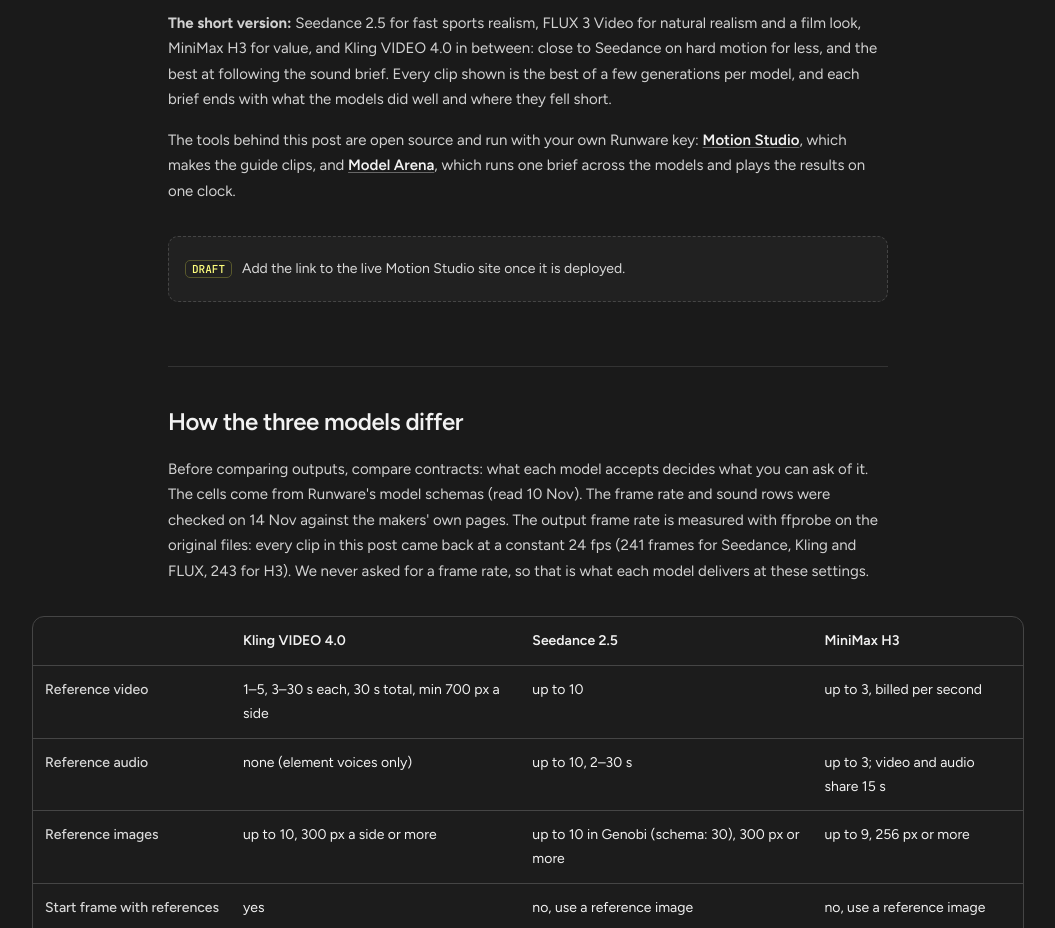
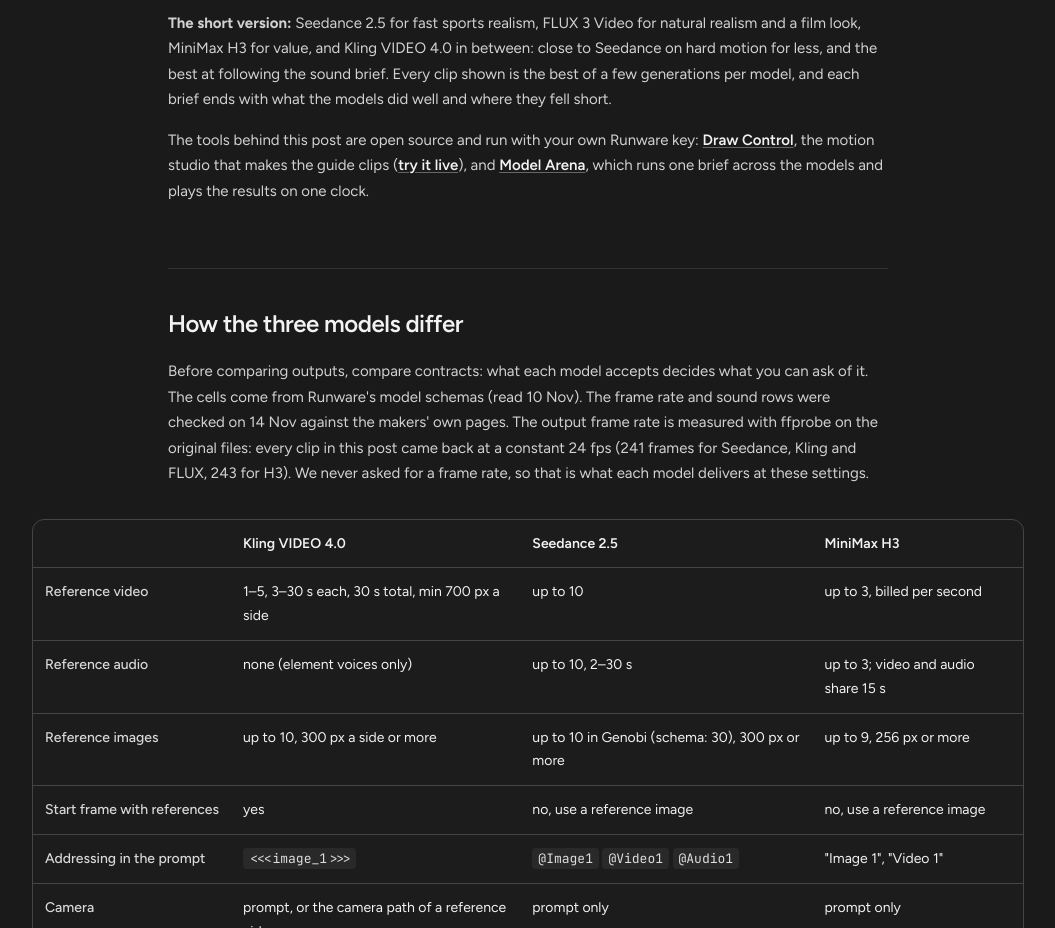
Before and after one commit to koshimazaki/model-arena, a website built with Vite: page blog/index.html in a window 1280 px wide. Shown: the part 860-1788 px from the top of the page, without its empty margins (112-1167 px from the left). Built offline with nearby package versions, Linux system fonts and the light colour scheme.

Commit message:
feat(blog): link Draw Control's repo and live site in At a glance

```diff
--- a/blog/index.html
+++ b/blog/index.html
@@ -214,8 +214,7 @@
 <h2 id="glance">At a glance</h2>
 <p>Three briefs, ten-second HD clips, generated from Genobi Studio: Seedance 2.5, Kling VIDEO 4.0 and MiniMax H3 on every brief, and FLUX 3 Video on the third. Each model got the same brief, written to its own prompting guide. The prompts are shown under every clip, with changes marked. The models ran side by side, not one after another. Each finished in three to five minutes. A 10 s HD clip cost from $0.80 (MiniMax H3) to $2.32 (Seedance 2.5).</p>
 <p><strong>The short version:</strong> Seedance 2.5 for fast sports realism, FLUX 3 Video for natural realism and a film look, MiniMax H3 for value, and Kling VIDEO 4.0 in between: close to Seedance on hard motion for less, and the best at following the sound brief. Every clip shown is the best of a few generations per model, and each brief ends with what the models did well and where they fell short.</p>
-<p>The tools behind this post are open source and run with your own Runware key: <a href="https://github.com/koshimazaki/motion-studio">Motion Studio</a>, which makes the guide clips, and <a href="https://github.com/koshimazaki/model-arena">Model Arena</a>, which runs one brief across the models and plays the results on one clock.</p>
-<div class="draft">Add the link to the live Motion Studio site once it is deployed.</div>
+<p>The tools behind this post are open source and run with your own Runware key: <a href="https://github.com/koshimazaki/draw-control">Draw Control</a>, the motion studio that makes the guide clips (<a href="https://draw-control.pages.dev/">try it live</a>), and <a href="https://github.com/koshimazaki/model-arena">Model Arena</a>, which runs one brief across the models and plays the results on one clock.</p>
 
 <h2 id="differences">How the three models differ</h2>
 <p>Before comparing outputs, compare contracts: what each model accepts decides what you can ask of it. The cells come from Runware's model schemas (read 10 Nov). The frame rate and sound rows were checked on 14 Nov against the makers' own pages. The output frame rate is measured with ffprobe on the original files: every clip in this post came back at a constant 24 fps (241 frames for Seedance, Kling and FLUX, 243 for H3). We never asked for a frame rate, so that is what each model delivers at these settings.</p>
```
